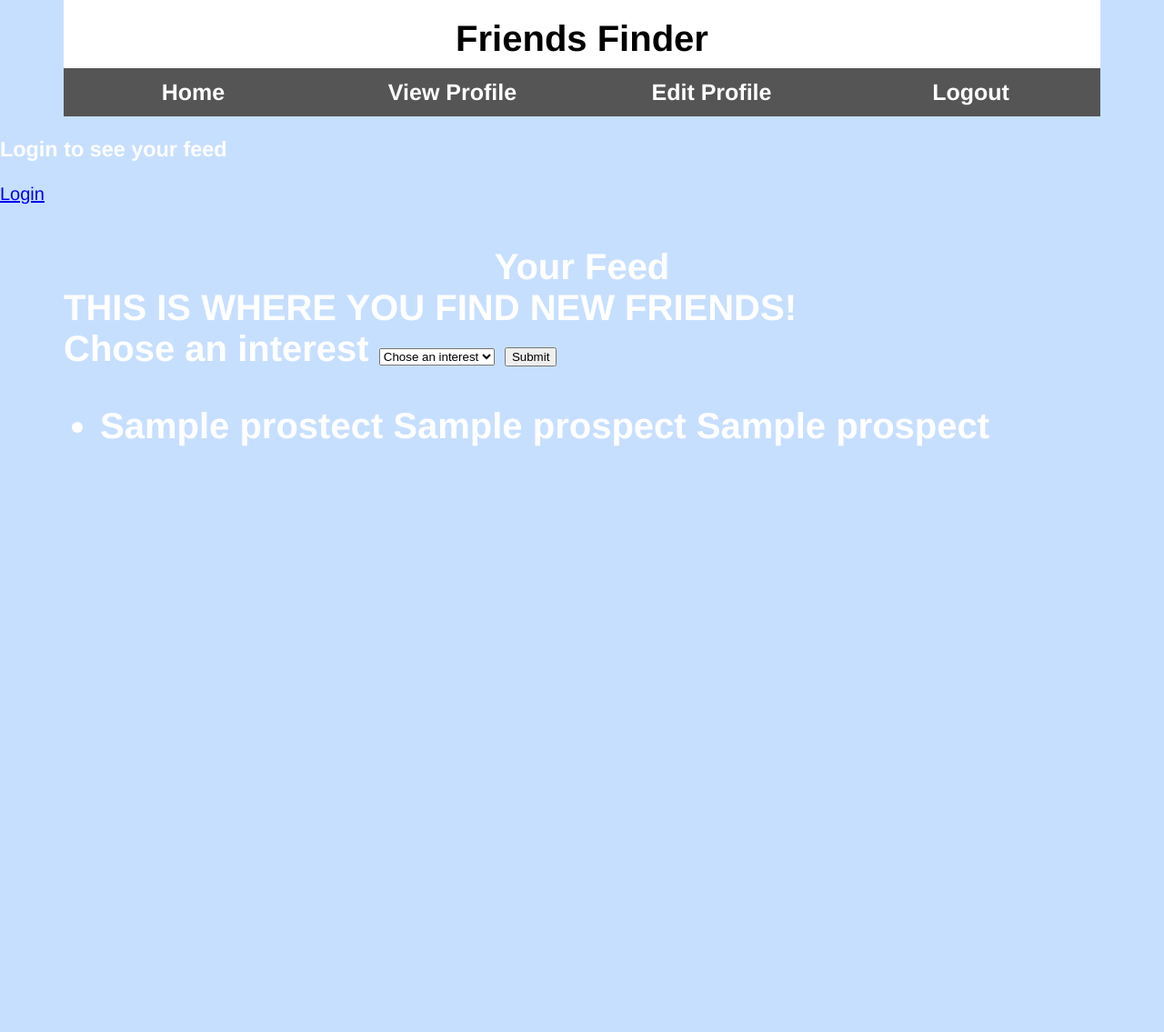
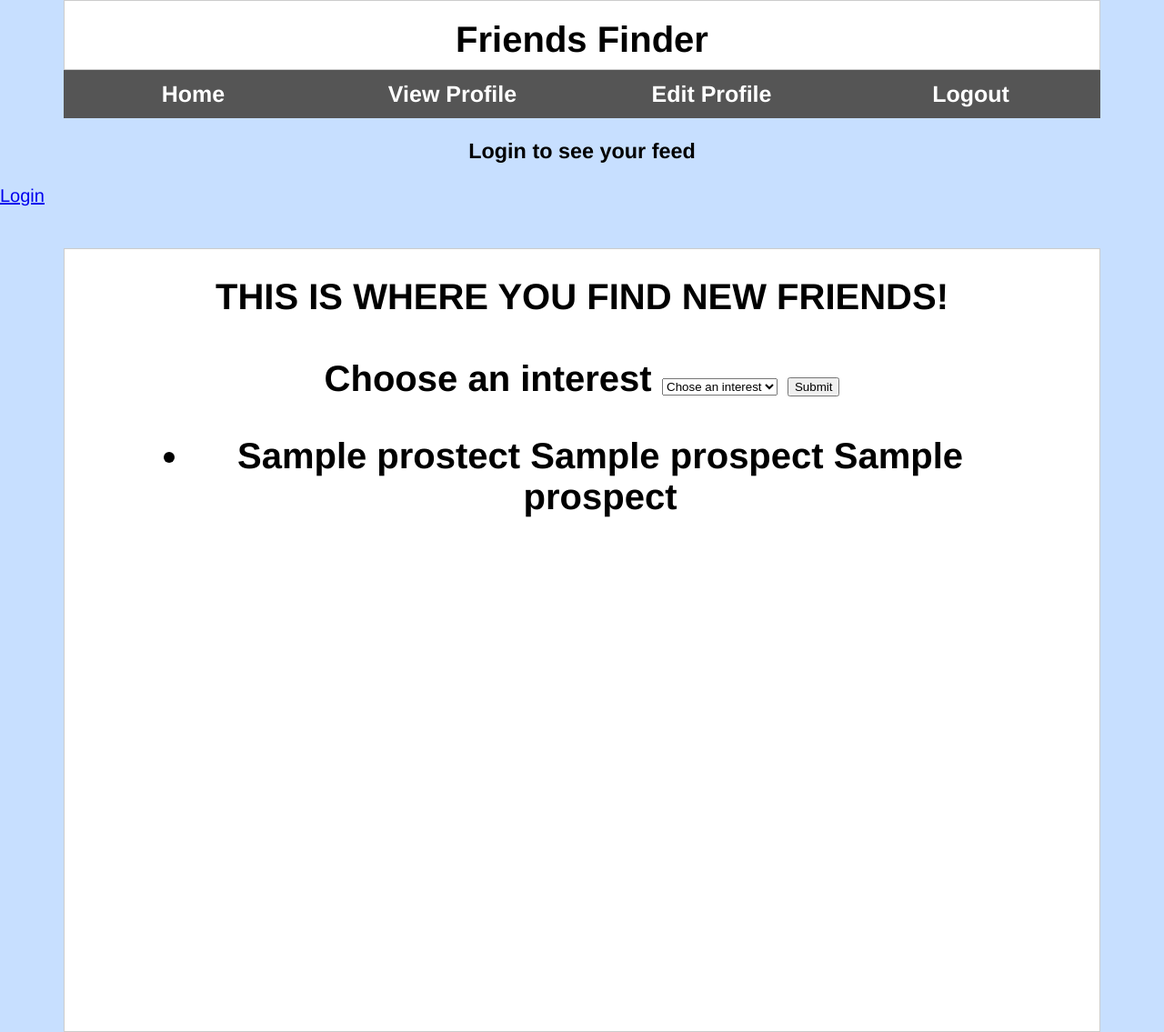
Before and after one commit to GabrielGonzalezDiaz/friends_finder, a Python web app: template templates/main_page.html in a window 1280 px wide. Shown: the whole page at 91% size. Before the commit the page ends 491 px from the top, so only its background shows below. Run offline with Jinja, Linux system fonts and the light colour scheme; the template is opened without the code that fills it: most values are stand-ins (such as "Sample title", 1, 10 or a date in 2020).

Commit message:
aesthetics

```diff
--- a/static/style_isa.css
+++ b/static/style_isa.css
@@ -27,6 +27,7 @@ h1 {
     background-color: white;
     padding-bottom: 10px;
     color: black;
+        border:1px solid #ccc;
 }
 
 #topmenu {
--- a/templates/main_page.html
+++ b/templates/main_page.html
@@ -3,6 +3,9 @@
     {% block content %}
      <head>
         <style>
+            * {
+                text-align: center;
+            }
             .window {
                 width: 48%;
                 height: 70%;
@@ -10,12 +13,31 @@
             body {
                 background-color: #6d6e9c;
                 text-align: center;
-                color: white;
+                color: black;
+            }
+            a {
+                text-align: center;
             }
 
             #find_title {
                 text-align: center;
             }
+
+            .main {
+                border:1px solid #ccc;
+                max-width: 100%;
+                height: 100%;
+                background-color: white;
+                color: black;
+                padding: 30px;
+                margin-left: 70px;
+                margin-right: 70px;
+
+            }
+            h1 {
+                text-align: center;
+            }
+
             </style>
         </head>
     <body>
@@ -23,45 +45,33 @@
         <h3>Login to see your feed</h3>
         <a href="{{login_url}}">Login</a><br><br><br>
       {% endif %}
+
       {% if logout_url %}
-            <h1 id="title"><b>Your Feed</b></h1>
-
-
-            <h1> THIS IS WHERE YOU FIND NEW FRIENDS! <h1>
-
-
+        <div class="main">
+          <h1> THIS IS WHERE YOU FIND NEW FRIENDS! <h1><br>
             <form id="chose_interest" method="get" action='/'>
-
-            <label><b>Chose an interest</b></label>
-
+              <label><b>Choose an interest</b></label>
               <select name='interest_wanted'>
                 <option selected='selected' value="">Chose an interest</option>
                 {% for interest in user_interest %}
                   <option value='{{interest}}'> {{interest}}</option>
                 {% endfor %}
               </select>
-
               <button type="submit">Submit</button>
-
               </form>
 
-
-
+              {% if prospect %}
                 <ul>
-
                     {% for prospect in prospects %}
-
                         <li>{{prostect.0}} {{prospect.1}} {{prospect.2}}</li>
-
                     {% endfor %}
-
                 </ul>
-
+              {% endif %}
 
                 <br><br>
         {% endif %}
 
-
+        </div>
     </body>
 
     {% endblock %}
```
Lines whose indentation alone changed are shown as unchanged.
